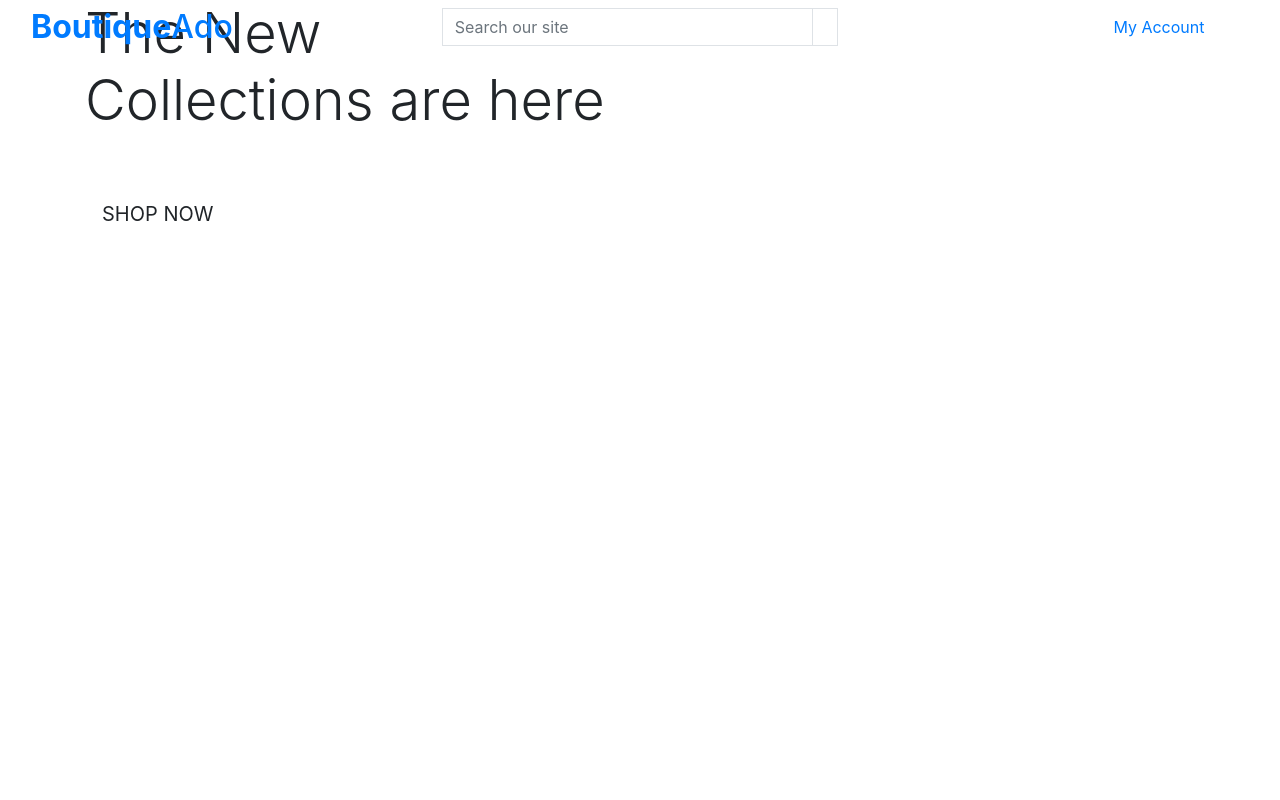
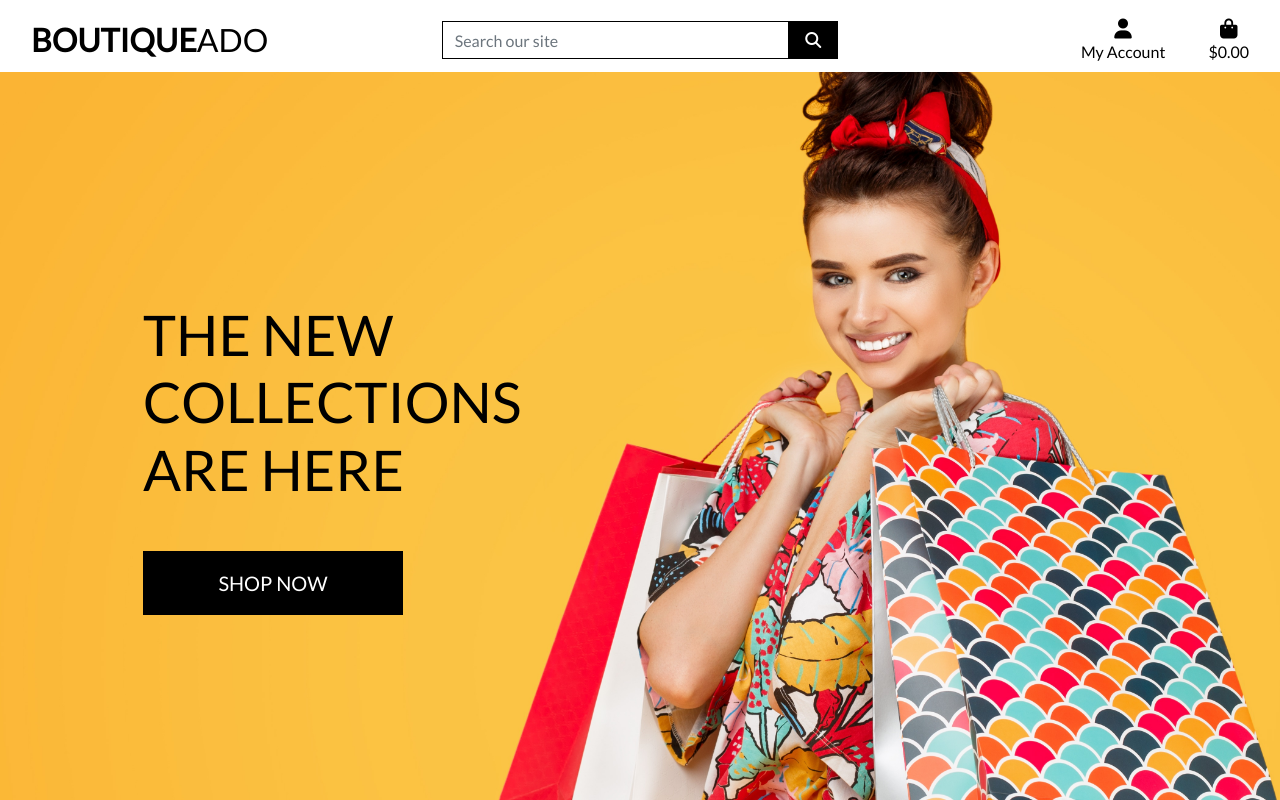
Before and after one commit to igna2019/boutique_ado_v1, a Django app: page / in a window 1280 px wide. Run offline with Django 3.2, Linux system fonts and the light colour scheme; some libraries are stand-ins or nearby versions.

Commit message:
completed home page header and css

```diff
--- a/boutique_ado/settings.py
+++ b/boutique_ado/settings.py
@@ -150,3 +150,7 @@ USE_TZ = True
 # https://docs.djangoproject.com/en/3.1/howto/static-files/
 
 STATIC_URL = '/static/'
+STATICFILES_DIRS = (os.path.join(BASE_DIR, 'static'),)
+
+MEDIA_URL = '/media/'
+MEDIA_ROOT = os.path.join(BASE_DIR, 'media')
--- a/boutique_ado/urls.py
+++ b/boutique_ado/urls.py
@@ -15,9 +15,11 @@ Including another URLconf
 """
 from django.contrib import admin
 from django.urls import path, include
+from django.conf import settings
+from django.conf.urls.static import static
 
 urlpatterns = [
     path('admin/', admin.site.urls),
     path('accounts/', include('allauth.urls')),
     path('', include('home.urls'))
-]
+] + static(settings.MEDIA_URL, document_root=settings.MEDIA_ROOT)
--- /dev/null
+++ b/static/css/base.css
@@ -0,0 +1,81 @@
+html {
+    height: 100%;
+}
+
+body {
+    background: url('/media/homepage_background_cropped.jpg') no-repeat center center fixed;
+    background-size: cover;
+    height: calc(100vh - 164px);
+    color: #555;
+    font-family: 'Lato';
+}
+
+/* from Bulma */
+.icon {
+    align-items: center;
+    display: inline-flex;
+    justify-content: center;
+    height: 1.5rem;
+    width: 1.5rem;
+}
+
+.logo-font {
+    text-transform: uppercase;
+}
+
+.main-logo-link {
+    width: fit-content;
+}
+
+.shop-now-button {
+    background: black;
+    color: white;
+    min-width: 260px;
+}
+
+.btn-black {
+    background: black;
+    color: white;
+}
+
+.shop-now-button:hover,
+.shop-now-button:active,
+.shop-now-button:focus,
+.btn-black:hover,
+.btn-black:active,
+.btn-black:focus {
+    background: #222;
+    color: white;
+}
+
+.text-black {
+    color: #000 !important;
+}
+
+.border-black {
+    border: 1px solid black !important;
+}
+
+/* -------------------------------- Media Queries */
+
+/* Slightly larger container on xl screens */
+@media (min-width: 1200px) {
+  .container {
+    max-width: 80%;
+  }
+}
+
+/* fixed top navbar only on medium and up */
+@media (min-width: 992px) {
+    .fixed-top-desktop-only {
+        position: fixed;
+        top: 0;
+        right: 0;
+        left: 0;
+        z-index: 1030;
+    }
+
+    .header-container {
+        padding-top: 164px;
+    }
+}
--- a/templates/base.html
+++ b/templates/base.html
@@ -10,14 +10,24 @@
       name="viewport"
       content="width=device-width, initial-scale=1, shrink-to-fit=no"
     />
-    {% endblock %} {% block extra_meta %} {% endblock %} {% block corecss %}
+    {% endblock %}
+    {% block extra_meta %}
+    {% endblock %}
+
+    {% block corecss %}
     <link
       rel="stylesheet"
       href="https://stackpath.bootstrapcdn.com/bootstrap/4.4.1/css/bootstrap.min.css"
       integrity="sha384-Vkoo8x4CGsO3+Hhxv8T/Q5PaXtkKtu6ug5TOeNV6gBiFeWPGFN9MuhOf23Q9Ifjh"
       crossorigin="anonymous"
     />
-    {% endblock %} {% block extra_css %} {% endblock %} {% block corejs %}
+    <link href="https://fonts.googleapis.com/css2?family=Lato&display=swap" rel="stylesheet">
+    <link rel="stylesheet" href="{% static 'css/base.css' %}">
+    {% endblock %}
+    {% block extra_css %}
+    {% endblock %}
+    {% block corejs %}
+    <script src="https://kit.fontawesome.com/954a0d8268.js" crossorigin="anonymous"></script>
     <script
       src="https://code.jquery.com/jquery-3.4.1.slim.min.js"
       integrity="sha384-J6qa4849blE2+poT4WnyKhv5vZF5SrPo0iEjwBvKU7imGFAV0wwj1yYfoRSJoZ+n"
@@ -33,14 +43,16 @@
       integrity="sha384-wfSDF2E50Y2D1uUdj0O3uMBJnjuUD4Ih7YwaYd1iqfktj0Uod8GCExl3Og8ifwB6"
       crossorigin="anonymous"
     ></script>
-    {% endblock %} {% block extra_js %} {% endblock %}
+    {% endblock %}
+    {% block extra_js %}
+     {% endblock %}
 
     <title>Boutique Ado {% block extra_title %}{% endblock %}</title>
   </head>
 
   <body>
     <header class="container-fluid fixed-top">
-      <div class="row">
+      <div id="topnav" class="row bg-white pt-lg-2 d-none d-lg-flex">
         <div
           class="col-12 col-lg-4 my-auto py-1 py-lg-0 text-center text-lg-left"
         >
@@ -92,19 +104,15 @@
                 class="dropdown-menu border-0"
                 aria-labelledby="user-options"
               >
-                {% if request.user.is_authenticated %} {% if request.user.is_superuser %}
-                <a href="" class="dropdown-item">Product Management</a>
-                {% endif %}
-                <a href="" class="dropdown-item">My Profile</a>
-                <a href="{% url 'account_logout' %}" class="dropdown-item"
-                  >Logout</a>
+                {% if request.user.is_authenticated %}
+                    {% if request.user.is_superuser %}
+                        <a href="" class="dropdown-item">Product Management</a>
+                    {% endif %}
+                        <a href="" class="dropdown-item">My Profile</a>
+                        <a href="{% url 'account_logout' %}" class="dropdown-item">Logout</a>
                 {% else %}
-                <a href="{% url 'account_signup' %}" class="dropdown-item"
-                  >Register</a
-                >
-                <a href="{% url 'account_login' %}" class="dropdown-item"
-                  >Login</a
-                >
+                        <a href="{% url 'account_signup' %}" class="dropdown-item">Register</a>
+                        <a href="{% url 'account_login' %}" class="dropdown-item">Login</a>
                 {% endif %}
               </div>
             </li>
@@ -116,8 +124,7 @@
                 <div class="text-center">
                   <div><i class="fas fa-shopping-bag fa-lg"></i></div>
                   <p class="my-0">
-                    {% if grand_total %} ${{ grand_total|floatformat:2 }} {%
-                    else %} $0.00 {% endif %}
+                    {% if grand_total %} ${{ grand_total|floatformat:2 }} {% else %} $0.00 {% endif %}
                   </p>
                 </div>
               </a>
```
Also changed, not shown: media/homepage_background_cropped.jpg (added).
